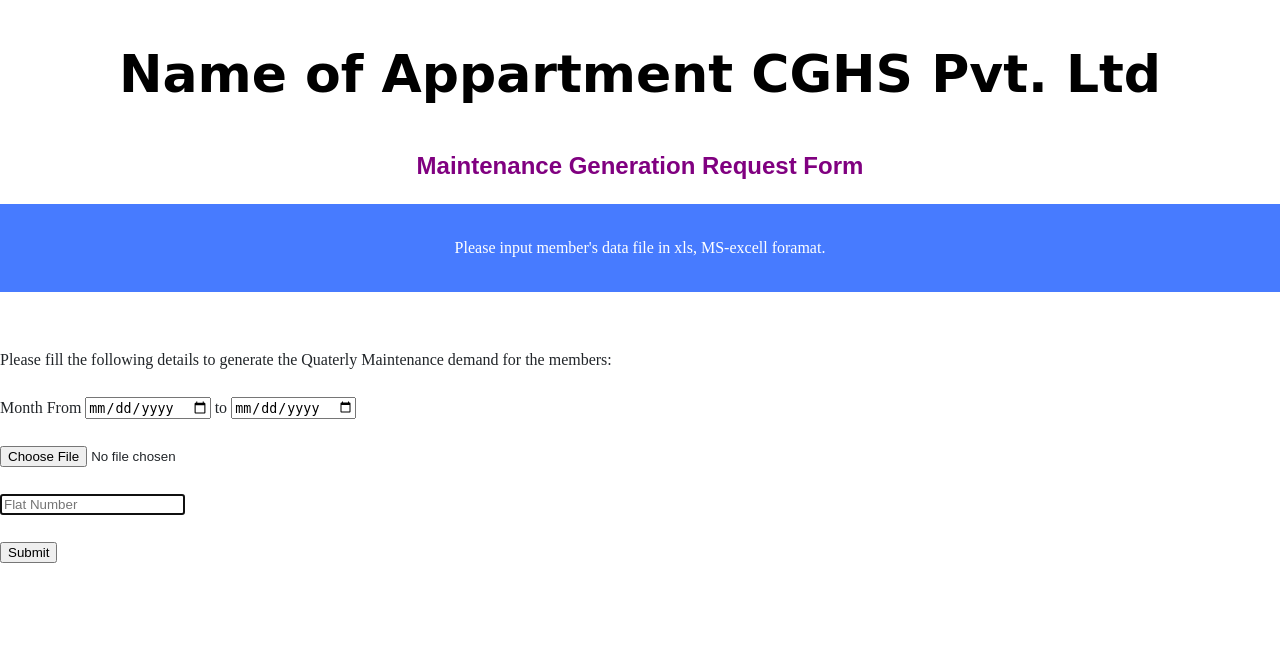
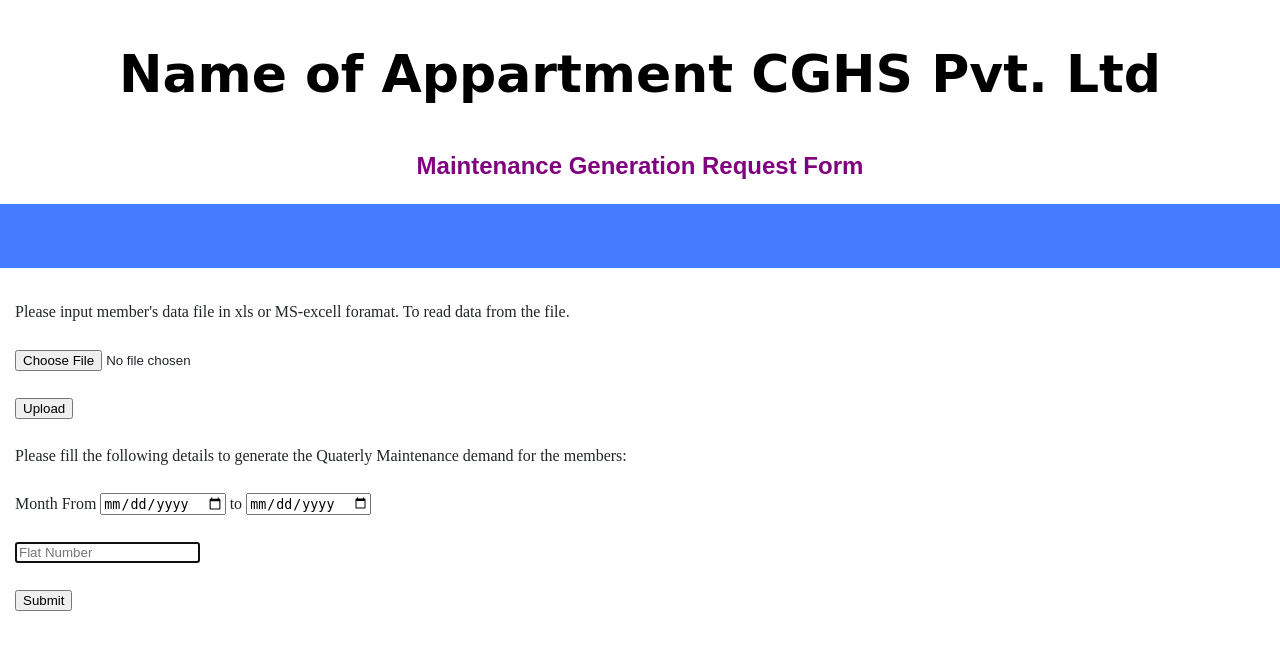
Before and after one commit to tanwar-abhi/Member-Dues-Generator, a Flask app: page / in a window 1280 px wide. Shown: the top 650 px of the page. Run offline with Flask 3, Linux system fonts and the light colour scheme.

Commit message:
static html updates

```diff
--- a/Functions.py
+++ b/Functions.py
@@ -34,7 +34,7 @@ def getInputs():
     NextMC : Maintenance Cost for the next period
     '''
 
-    if len(sys.argv) == 3:
+    if len(sys.argv) == 4:
         flatNo = sys.argv[1]
         membershipNo = sys.argv[2]
         NextMC = sys.argv[3]
@@ -80,8 +80,7 @@ def getData(dataFile):
     df_Intrest : DataFrame of Intrest for each member
     '''
 
-    # read an excel file and convert
-    # into a dataframe object
+    # read an excel file and convert into a dataframe object
     df = pd.DataFrame(pd.read_excel(dataFile))
 
     # Remove all white spaces and extra spaces from data column names for efficient calls
--- a/static/styles.css
+++ b/static/styles.css
@@ -22,8 +22,15 @@ body {
     font-size: 1rem;
     font-weight: 400;
     line-height: 1.5;
-    margin: 0;
+    margin: 0px;
     text-align: left;
+}
+
+.bodyTextMargin {
+    margin-top: 5px;
+    margin-bottom: 5px;
+    margin-right: 15px;
+    margin-left: 15px;
 }
 
 .container {
@@ -38,6 +45,7 @@ body {
 .jumbotron {
     background-color: #477bff;
     color: #fff;
+    /* color: #212529; */
     margin-bottom: 2rem;
     padding: 2rem 1rem;
     text-align: center;
--- a/templates/index.html
+++ b/templates/index.html
@@ -6,12 +6,22 @@
 
 
     <div class="jumbotron">
-        Please input member's data file in xls, MS-excell foramat.
     </div>
 
 
 
     <form action="/" method="post">
+        <div class="bodyTextMargin">
+
+            Please input member's data file in xls or MS-excell foramat. To read data from the file.
+            <br><br>
+            <!-- type="file" creates a file-selection field and "Browser" button for upload -->
+            <input type="file" id="myFile" name="fileName">
+            <!-- <input type="submit"> -->
+            </br><br>
+            <button type="submit">Upload</button>
+
+            <div>
                 <br>Please fill the following details to generate the Quaterly Maintenance demand for the members:<br>
 
                 <br>Month From
@@ -21,12 +31,12 @@
                 <input name="month1" type="date" autocomplete="off" placeholder="Ending Month">
 
                 <br><br>
-        <!-- type="file" creates a file-selection field and "Browser" button for upload -->
-        <input type="file" id="myFile" name="fileName">
-        <!-- <input type="submit"> -->
-        <br><br>
                 <input name="FlatNo" type="text" autocomplete="off" autofocus placeholder="Flat Number">
                 </br><br>
                 <input type="submit">
+            </div>
+
+        </div>
+
     </form>
 {% endblock %}
```
Lines whose indentation alone changed are shown as unchanged.
